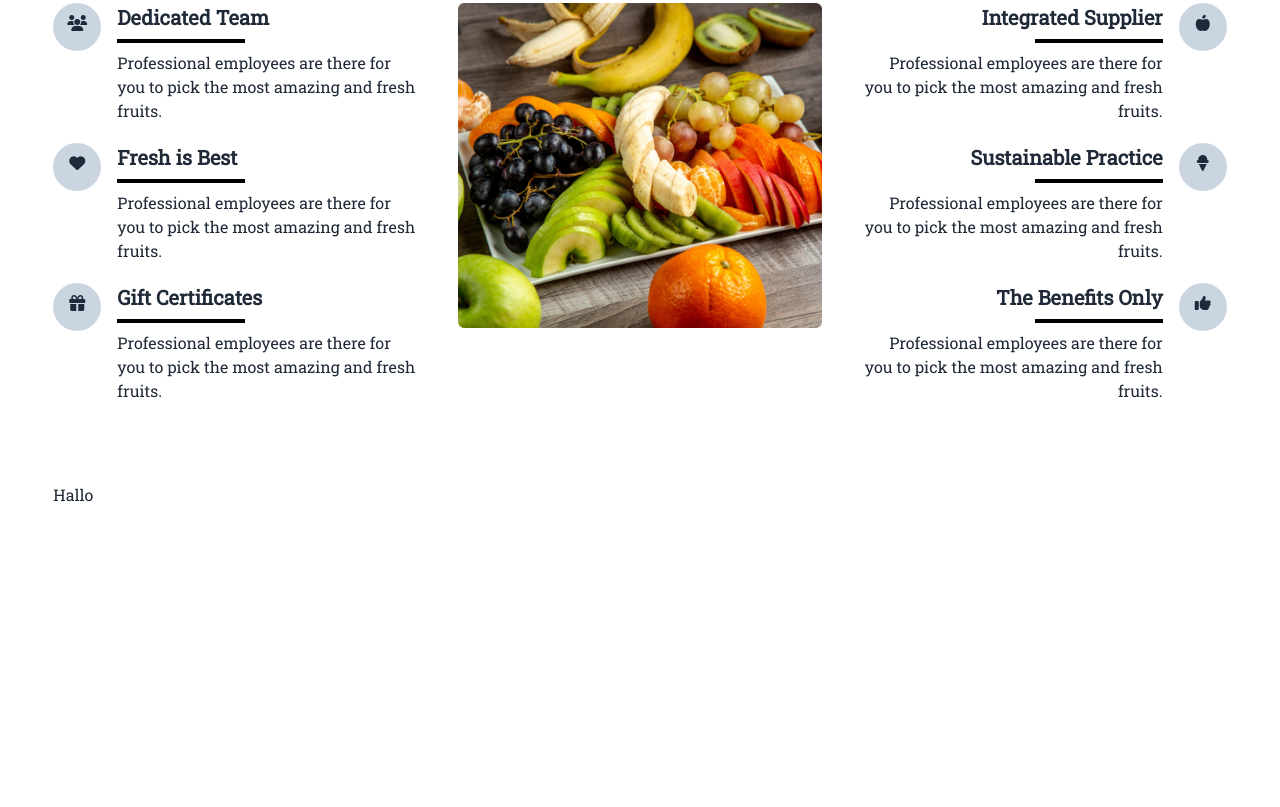
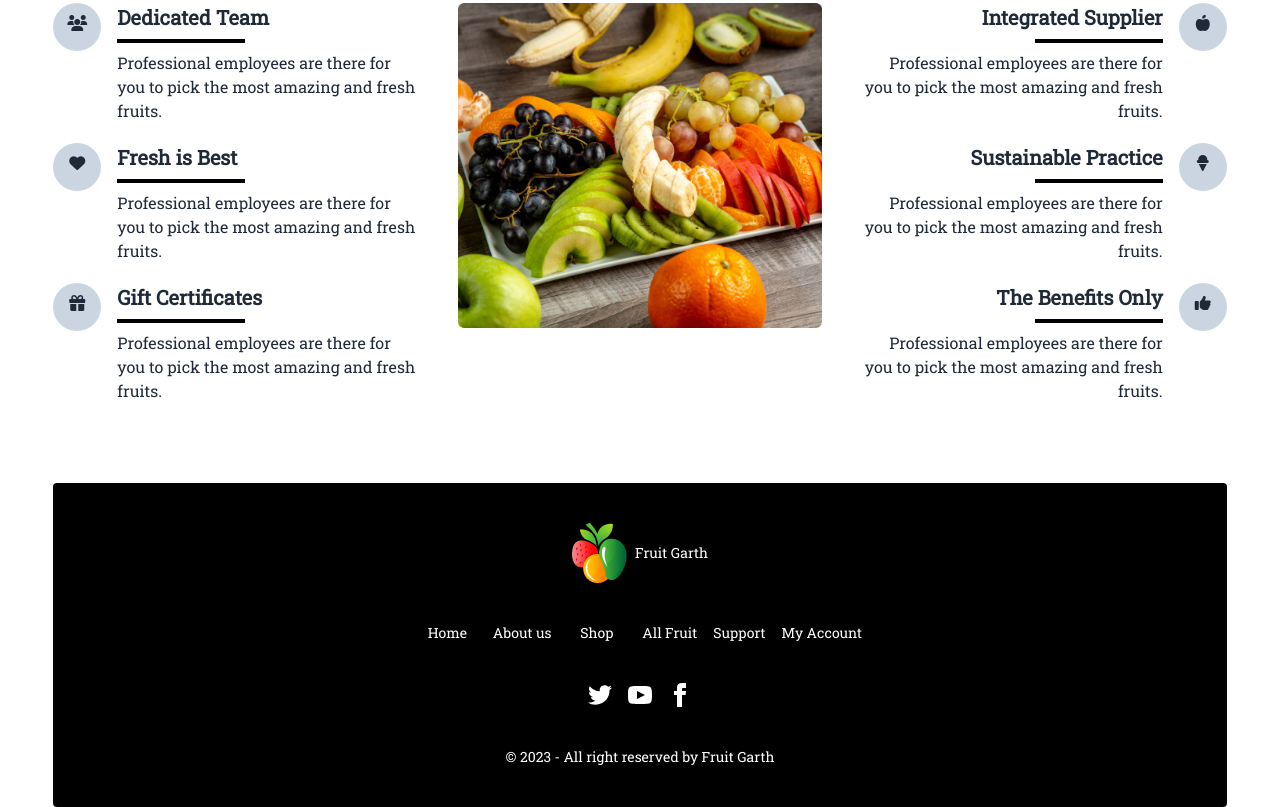
Before and after one commit to Md-Nazmus-Sakib/Fruit-Garth, a plain HTML site: page index.html in a window 1280 px wide. Shown: the part 2916-3723 px from the top of the page. Before the commit the page ends 3423 px from the top, so only its background shows below. Drawn offline with nearby package versions, Linux system fonts and the light colour scheme.

Commit message:
footer-section

```diff
--- a/index.html
+++ b/index.html
@@ -685,9 +685,31 @@
                 </div>
             </div>
     </section>
+    <footer class="footer footer-center p-10 bg-black text-base-content rounded text-white">
+        <div class="flex items-center">
+            <img src="images/logo.png" alt="">
+            <h1>Fruit Garth</h1>
+        </div>
+        <div class="grid grid-cols-3 md:grid-flow-col gap-4">
+          <a class="link link-hover">Home</a>
+          <a class="link link-hover">About us</a>
+          <a class="link link-hover">Shop</a>
+          <a class="link link-hover">All Fruit</a>
+          <a class="link link-hover">Support</a>
+          <a class="link link-hover">My Account</a>
+        </div>
+        <div>
+          <div class="grid grid-flow-col gap-4">
+            <a><svg xmlns="http://www.w3.org/2000/svg" width="24" height="24" viewBox="0 0 24 24" class="fill-current"><path d="M24 4.557c-.883.392-1.832.656-2.828.775 1.017-.609 1.798-1.574 2.165-2.724-.951.564-2.005.974-3.127 1.195-.897-.957-2.178-1.555-3.594-1.555-3.179 0-5.515 2.966-4.797 6.045-4.091-.205-7.719-2.165-10.148-5.144-1.29 2.213-.669 5.108 1.523 6.574-.806-.026-1.566-.247-2.229-.616-.054 2.281 1.581 4.415 3.949 4.89-.693.188-1.452.232-2.224.084.626 1.956 2.444 3.379 4.6 3.419-2.07 1.623-4.678 2.348-7.29 2.04 2.179 1.397 4.768 2.212 7.548 2.212 9.142 0 14.307-7.721 13.995-14.646.962-.695 1.797-1.562 2.457-2.549z"></path></svg></a>
+            <a><svg xmlns="http://www.w3.org/2000/svg" width="24" height="24" viewBox="0 0 24 24" class="fill-current"><path d="M19.615 3.184c-3.604-.246-11.631-.245-15.23 0-3.897.266-4.356 2.62-4.385 8.816.029 6.185.484 8.549 4.385 8.816 3.6.245 11.626.246 15.23 0 3.897-.266 4.356-2.62 4.385-8.816-.029-6.185-.484-8.549-4.385-8.816zm-10.615 12.816v-8l8 3.993-8 4.007z"></path></svg></a>
+            <a><svg xmlns="http://www.w3.org/2000/svg" width="24" height="24" viewBox="0 0 24 24" class="fill-current"><path d="M9 8h-3v4h3v12h5v-12h3.642l.358-4h-4v-1.667c0-.955.192-1.333 1.115-1.333h2.885v-5h-3.808c-3.596 0-5.192 1.583-5.192 4.615v3.385z"></path></svg></a>
+          </div>
+        </div>
+        <div>
+          <p>&copy 2023 - All right reserved by Fruit Garth</p>
+        </div>
+      </footer>
 
-
-    <h1>Hallo</h1>
 
 </body>
 
```
